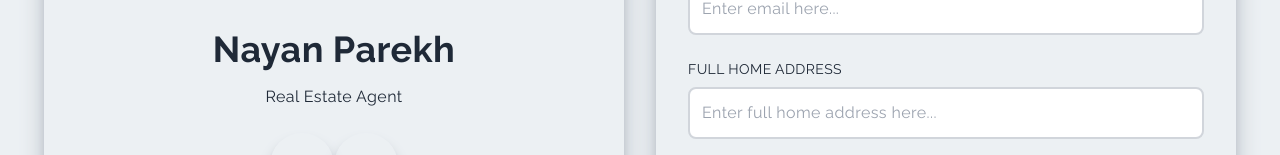
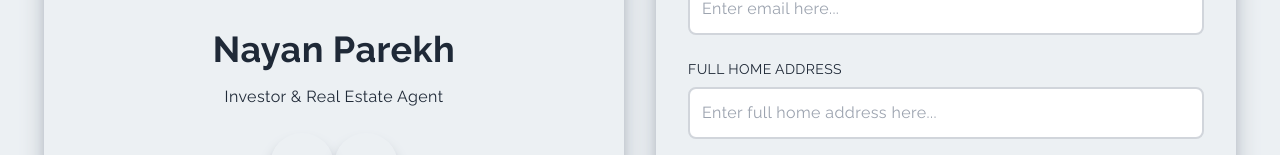
Before and after one commit to vishal-parekh/landmark-property-dallas, a Next.js app in the folder nextjs-app/: page / in a window 1280 px wide. Shown: the part 2618-2773 px from the top of the page. Built offline with nearby package versions, Linux system fonts and the light colour scheme.

Commit message:
update title copy in contact detail

```diff
--- a/nextjs-app/components/Contact/Contact.tsx
+++ b/nextjs-app/components/Contact/Contact.tsx
@@ -70,7 +70,7 @@ export const Contact = () => {
                   Nayan Parekh
                 </h2>
                 <p className="py-2 flex items-center justify-center">
-                  Real Estate Agent
+                  Investor & Real Estate Agent
                 </p>
               </div>
               <div>
```
